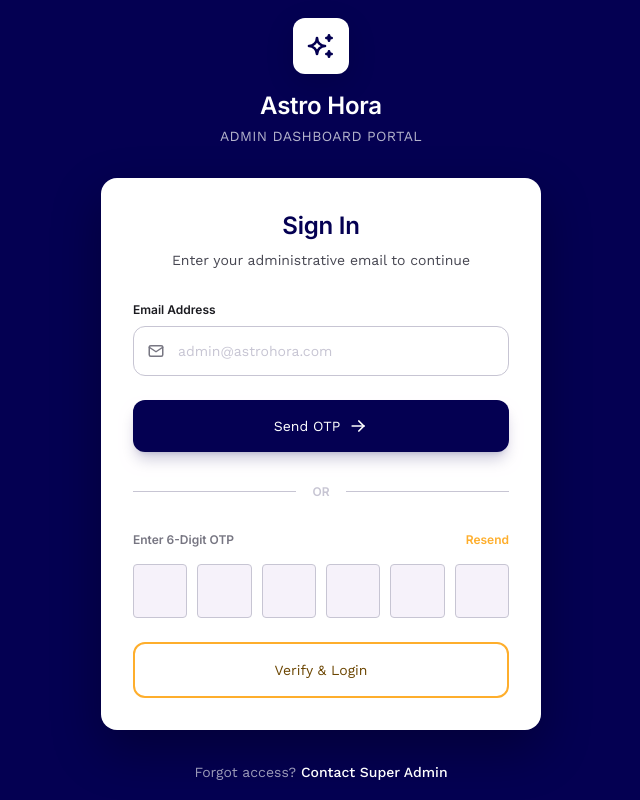
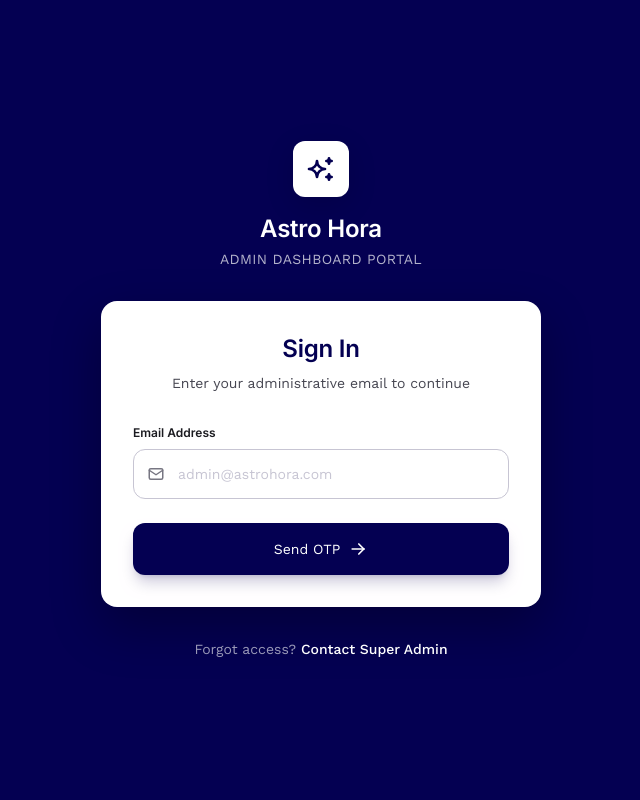
Before and after one commit to atulDev26/Edwid-astroapp-admin, a React (Vite) app: page /login in a window 1280 px wide. Shown: the whole page, without its empty margins (319-959 px from the left). Built offline with nearby package versions, Linux system fonts and the light colour scheme.

Commit message:
feat: implement reusable Button and Input components and integrate authentication login flow with OTP verification

```diff
--- a/src/Components/Common/Button.tsx
+++ b/src/Components/Common/Button.tsx
@@ -1,14 +1,6 @@
 import React from 'react';
 import type { Icon as TablerIcon } from '@tabler/icons-react';
-import { clsx, type ClassValue } from 'clsx';
-import { twMerge } from 'tailwind-merge';
-
-/**
- * Utility for merging tailwind classes
- */
-function cn(...inputs: ClassValue[]) {
-    return twMerge(clsx(inputs));
-}
+import { cn } from '../../Utils/cn';
 
 export interface ButtonProps extends React.ButtonHTMLAttributes<HTMLButtonElement> {
     variant?: 'primary' | 'secondary' | 'tertiary' | 'outlined' | 'inverted' | 'ghost' | 'neutral';
--- /dev/null
+++ b/src/Components/Common/Input.tsx
@@ -0,0 +1,59 @@
+import React from 'react';
+import type { Icon as TablerIcon } from '@tabler/icons-react';
+import { cn } from '../../Utils/cn';
+
+export interface InputProps extends React.InputHTMLAttributes<HTMLInputElement> {
+    label?: string;
+    icon?: TablerIcon;
+    error?: string;
+}
+
+const Input = React.forwardRef<HTMLInputElement, InputProps>(
+    ({ className, label, icon: Icon, error, id, type = 'text', ...props }, ref) => {
+        return (
+            <div className="space-y-2 w-full">
+                {label && (
+                    <label
+                        htmlFor={id}
+                        className="typography-label-sm text-on-surface block font-semibold"
+                    >
+                        {label}
+                    </label>
+                )}
+                <div className="relative group">
+                    {Icon && (
+                        <div className={cn(
+                            "absolute left-3.5 top-1/2 -translate-y-1/2 transition-colors duration-200",
+                            error ? "text-error" : "text-outline group-focus-within:text-primary"
+                        )}>
+                            <Icon size={18} />
+                        </div>
+                    )}
+                    <input
+                        id={id}
+                        ref={ref}
+                        type={type}
+                        className={cn(
+                            "w-full pr-4 py-3.5 bg-white border rounded-md typography-body-md focus:outline-none transition-all duration-200 placeholder:text-outline-variant",
+                            Icon ? "pl-11" : "pl-4",
+                            error
+                                ? "border-error focus:ring-4 focus:ring-error/5"
+                                : "border-outline-variant focus:border-primary focus:ring-4 focus:ring-primary/5",
+                            className
+                        )}
+                        {...props}
+                    />
+                </div>
+                {error && (
+                    <p className="text-error typography-label-sm animate-in fade-in slide-in-from-top-1">
+                        {error}
+                    </p>
+                )}
+            </div>
+        );
+    }
+);
+
+Input.displayName = 'Input';
+
+export default Input;
--- /dev/null
+++ b/src/Utils/cn.ts
@@ -0,0 +1,9 @@
+import { clsx, type ClassValue } from 'clsx';
+import { twMerge } from 'tailwind-merge';
+
+/**
+ * Utility for merging tailwind classes safely
+ */
+export function cn(...inputs: ClassValue[]) {
+    return twMerge(clsx(inputs));
+}
--- a/src/View/Auth/Login.tsx
+++ b/src/View/Auth/Login.tsx
@@ -1,10 +1,9 @@
-import { IconArrowRight, IconMail, IconSparkles } from '@tabler/icons-react';
+import { useState, useRef, useEffect } from 'react';
+import { IconArrowRight, IconMail, IconSparkles, IconArrowLeft } from '@tabler/icons-react';
 import Button from '../../Components/Common/Button';
+import Input from '../../Components/Common/Input';
 
-const Login = () => {
-    return (
-        <div className="min-h-screen bg-primary flex flex-col items-center justify-center p-4">
-            {/* Logo and Header */}
+const Header = () => (
     <div className="flex flex-col items-center mb-8 text-center animate-in fade-in slide-in-from-top-4 duration-700">
         <div className="bg-white p-3 rounded-md shadow-[0_8px_30px_rgb(0,0,0,0.12)] mb-4">
             <IconSparkles size={32} className="text-primary" />
@@ -12,35 +11,77 @@ const Login = () => {
         <h1 className="typography-h2 text-white font-bold mb-1">Astro Hora</h1>
         <p className="text-white/70 typography-body-md tracking-wide uppercase text-xs font-semibold">Admin Dashboard Portal</p>
     </div>
+);
 
-            {/* Login Card */}
+const Login = () => {
+    const [step, setStep] = useState<'email' | 'otp'>('email');
+    const [email, setEmail] = useState('');
+    const otpRefs = useRef<(HTMLInputElement | null)[]>([]);
+
+    const handleSendOTP = (e: React.FormEvent<HTMLFormElement>) => {
+        e.preventDefault();
+        const formData = new FormData(e.currentTarget);
+        setEmail(formData.get('email') as string);
+        setStep('otp');
+    };
+
+    const handleOTPChange = (index: number, value: string) => {
+        if (!/^\d*$/.test(value)) {
+            if (otpRefs.current[index]) otpRefs.current[index]!.value = '';
+            return;
+        }
+
+        if (value.length === 1 && index < 5) {
+            otpRefs.current[index + 1]?.focus();
+        }
+    };
+
+    const handleKeyDown = (index: number, e: React.KeyboardEvent<HTMLInputElement>) => {
+        if (e.key === 'Backspace' && !e.currentTarget.value && index > 0) {
+            otpRefs.current[index - 1]?.focus();
+        }
+    };
+
+    useEffect(() => {
+        if (step === 'otp') {
+            otpRefs.current[0]?.focus();
+        }
+    }, [step]);
+
+
+
+    return (
+        <div className="min-h-screen bg-primary flex flex-col items-center justify-center p-4">
+            <Header />
+
             <div className="bg-white rounded-2xl p-6 sm:p-8 w-full max-w-[440px] shadow-[0_20px_50px_rgba(0,0,0,0.3)] animate-in fade-in zoom-in-95 duration-500">
                 <div className="text-center mb-6 sm:mb-8">
-                    <h2 className="typography-h2 text-primary font-bold mb-2">Sign In</h2>
-                    <p className="text-on-surface-variant typography-body-md px-2">Enter your administrative email to continue</p>
+                    <h2 className="typography-h2 text-primary font-bold mb-2">
+                        {step === 'email' ? 'Sign In' : 'Verify OTP'}
+                    </h2>
+                    <p className="text-on-surface-variant typography-body-md px-2">
+                        {step === 'email'
+                            ? 'Enter your administrative email to continue'
+                            : `Enter the 6-digit code sent to ${email}`}
+                    </p>
                 </div>
 
                 <div className="space-y-6">
-                    {/* Email Input */}
-                    <div className="space-y-2">
-                        <label htmlFor="email" className="typography-label-sm text-on-surface block font-semibold">
-                            Email Address
-                        </label>
-                        <div className="relative group">
-                            <div className="absolute left-3.5 top-1/2 -translate-y-1/2 text-outline group-focus-within:text-primary transition-colors duration-200">
-                                <IconMail size={18} />
-                            </div>
-                            <input
+                    {step === 'email' ? (
+                        <form onSubmit={handleSendOTP} className="space-y-6">
+                            <Input
                                 id="email"
+                                name="email"
+                                label="Email Address"
                                 type="email"
+                                icon={IconMail}
                                 placeholder="admin@astrohora.com"
-                                className="w-full pl-11 pr-4 py-3.5 bg-white border border-outline-variant rounded-md typography-body-md focus:outline-none focus:ring-4 focus:ring-primary/5 focus:border-primary transition-all duration-200 placeholder:text-outline-variant"
+                                required
+                                defaultValue={email}
                             />
-                        </div>
-                    </div>
 
-                    {/* Send OTP Button */}
                             <Button
+                                type="submit"
                                 variant="primary"
                                 className="w-full py-4 rounded-md flex items-center justify-center gap-2 group shadow-lg shadow-primary/20 hover:shadow-primary/30 transition-all duration-300"
                             >
@@ -48,20 +89,22 @@ const Login = () => {
                                 <IconArrowRight size={20} className="group-hover:translate-x-1 transition-transform duration-200" />
                             </Button>
 
-                    {/* Divider */}
-                    <div className="relative flex items-center py-2">
-                        <div className="grow border-t border-outline-variant"></div>
-                        <span className="shrink mx-4 text-outline-variant typography-label-sm font-bold">OR</span>
-                        <div className="grow border-t border-outline-variant"></div>
-                    </div>
 
-                    {/* OTP Section */}
+                        </form>
+                    ) : (
+                        <form
+                            onSubmit={(e) => {
+                                e.preventDefault();
+                                console.log("Verifying OTP...");
+                            }}
+                            className="space-y-6"
+                        >
                             <div className="space-y-4">
                                 <div className="flex items-center justify-between">
                                     <label className="typography-label-sm text-on-surface font-semibold text-outline">
                                         Enter 6-Digit OTP
                                     </label>
-                            <button className="text-secondary-container typography-label-sm font-semibold hover:underline cursor-pointer transition-colors">
+                                    <button type="button" className="text-secondary-container typography-label-sm font-semibold hover:underline cursor-pointer transition-colors">
                                         Resend
                                     </button>
                                 </div>
@@ -70,25 +113,42 @@ const Login = () => {
                                     {[...Array(6)].map((_, i) => (
                                         <input
                                             key={i}
-                                    type="text"
+                                            ref={(el) => { otpRefs.current[i] = el; }}
+                                            type="tel"
                                             maxLength={1}
+                                            onChange={(e) => handleOTPChange(i, e.target.value)}
+                                            onKeyDown={(e) => handleKeyDown(i, e)}
                                             className="w-full aspect-square text-center typography-h3 border border-outline-variant rounded-sm focus:outline-none focus:ring-4 focus:ring-primary/5 focus:border-primary bg-surface-container-low transition-all duration-200"
                                         />
                                     ))}
                                 </div>
                             </div>
 
-                    {/* Verify & Login Button */}
+                            <div className="space-y-3">
                                 <Button
+                                    type="submit"
                                     variant="outlined"
                                     className="w-full py-4 border-2 border-secondary-container text-on-secondary-container rounded-md font-bold typography-body-md hover:bg-secondary-container/10 transition-all duration-200"
                                 >
                                     Verify & Login
                                 </Button>
+
+                                <Button
+                                    type="button"
+                                    variant="ghost"
+                                    size="sm"
+                                    icon={IconArrowLeft}
+                                    onClick={() => setStep('email')}
+                                    className="w-full text-outline hover:text-primary transition-colors duration-200"
+                                >
+                                    Change Email Address
+                                </Button>
+                            </div>
+                        </form>
+                    )}
                 </div>
             </div>
 
-            {/* Footer */}
             <p className="mt-8 text-white/60 typography-body-md text-center">
                 Forgot access? <span className="text-white hover:underline cursor-pointer transition-colors font-medium">Contact Super Admin</span>
             </p>
```
Lines whose indentation alone changed are shown as unchanged.
